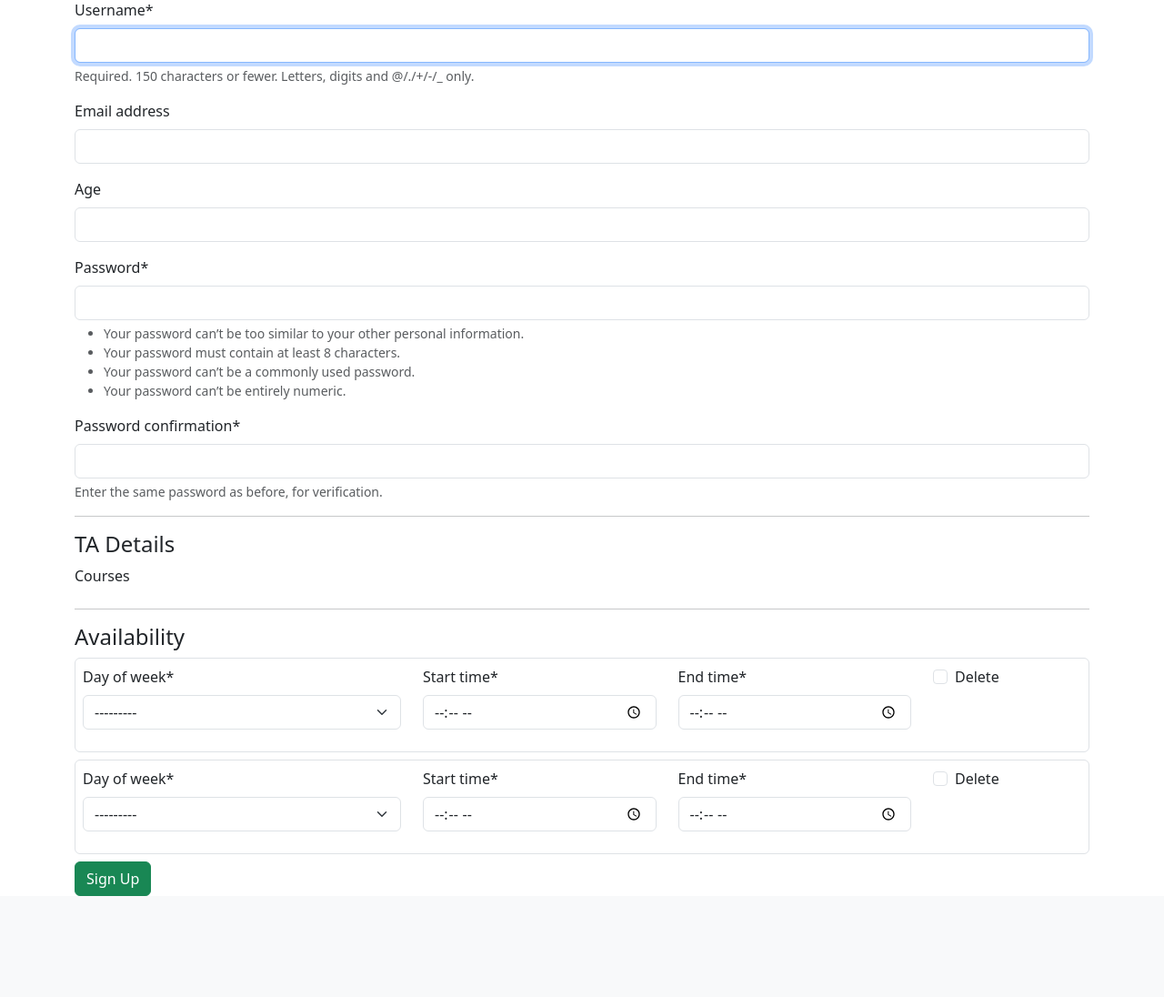
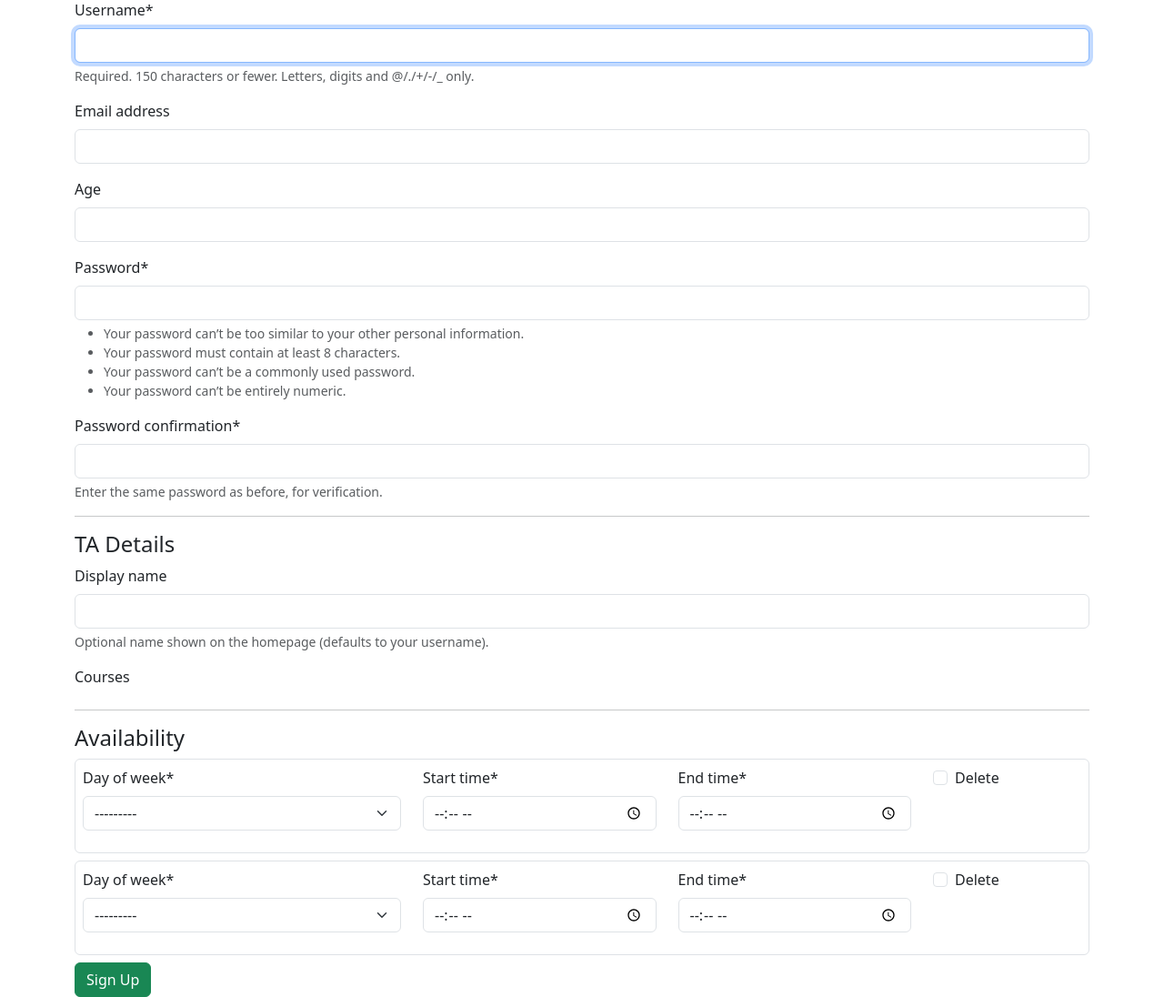
Before and after one commit to stelliosbonadurer/webdev_group_project, a Django app: page /accounts/signup/ in a window 1280 px wide. Shown: the part 103-1199 px from the top of the page at 91% size. Before the commit the page ends 1088 px from the top, so only its background shows below. Run offline with Django 5.2, Linux system fonts and the light colour scheme; data that the repository does not hold is empty; some libraries are stand-ins or nearby versions.

Commit message:
Add optional display name for TAs.

```diff
--- a/Tutoring_App/accounts/views.py
+++ b/Tutoring_App/accounts/views.py
@@ -60,6 +60,9 @@ class SignUpView(CreateView):
             sid = transaction.savepoint()
             user = user_form.save()
             ta_profile = TAProfile.objects.create(user=user)
+            # Set display_name and courses from TA form
+            ta_profile.display_name = ta_form.cleaned_data.get("display_name", "")
+            ta_profile.save()
             courses = ta_form.cleaned_data.get("eligible_courses") or []
             ta_profile.eligible_courses.set(courses)
 
--- a/Tutoring_App/pages/admin.py
+++ b/Tutoring_App/pages/admin.py
@@ -9,7 +9,7 @@ class AvailabilityInline(admin.TabularInline):
 
 @admin.register(TAProfile)
 class TAProfileAdmin(admin.ModelAdmin):
-	list_display = ("user",)
+	list_display = ("user", "display_name")
 	search_fields = ("user__username", "user__email")
 	filter_horizontal = ("eligible_courses",)
 	inlines = [AvailabilityInline]
--- a/Tutoring_App/pages/forms.py
+++ b/Tutoring_App/pages/forms.py
@@ -3,6 +3,12 @@ from django.forms import inlineformset_factory
 from .models import TAProfile, Availability, Course
 
 class TAProfileForm(forms.ModelForm):
+    display_name = forms.CharField(
+        max_length=100,
+        required=False,
+        label="Display name",
+        help_text="Optional name shown on the homepage (defaults to your username).",
+    )
     eligible_courses = forms.ModelMultipleChoiceField(
         queryset=Course.objects.all(),
         required=False,
@@ -12,7 +18,7 @@ class TAProfileForm(forms.ModelForm):
 
     class Meta:
         model = TAProfile
-        fields = ["eligible_courses"]
+        fields = ["display_name", "eligible_courses"]
 
 AvailabilityInlineFormSet = inlineformset_factory(
     TAProfile,
--- a/Tutoring_App/pages/models.py
+++ b/Tutoring_App/pages/models.py
@@ -25,6 +25,8 @@ class TAProfile(models.Model):
         on_delete=models.CASCADE,
         related_name="ta_profile",
     )
+    # Optional display name to show publicly instead of username
+    display_name = models.CharField(max_length=100, blank=True)
     #Each TA can have multiple courses and visa versa
     eligible_courses = models.ManyToManyField(
         Course, related_name="eligible_tas", blank=True
--- a/Tutoring_App/templates/home.html
+++ b/Tutoring_App/templates/home.html
@@ -25,9 +25,9 @@
         <div class="col">
           <div class="card h-100">
             <div class="card-body">
-              <h5 class="card-title">{{ ta.user.get_full_name|default:ta.user.username }}</h5>
+              <h5 class="card-title">{{ ta.display_name|default:ta.user.get_full_name|default:ta.user.username }}</h5>
 
-              <h6 class="mt-2">Eligible Classes</h6>
+              <h6 class="mt-2">Courses</h6>
               {% if ta.eligible_courses.all %}
                 <ul class="mb-2">
                   {% for c in ta.eligible_courses.all %}
```
Also changed, not shown: Tutoring_App/pages/migrations/0002_taprofile_display_name.py (added).
